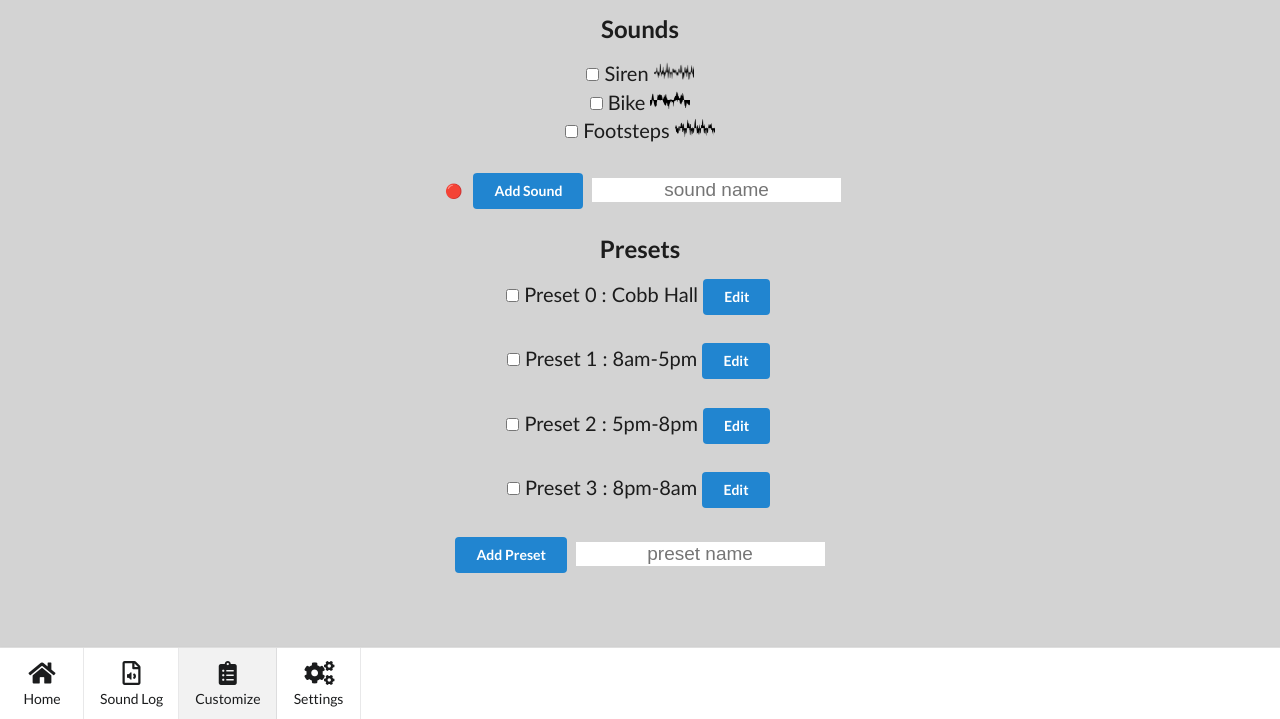
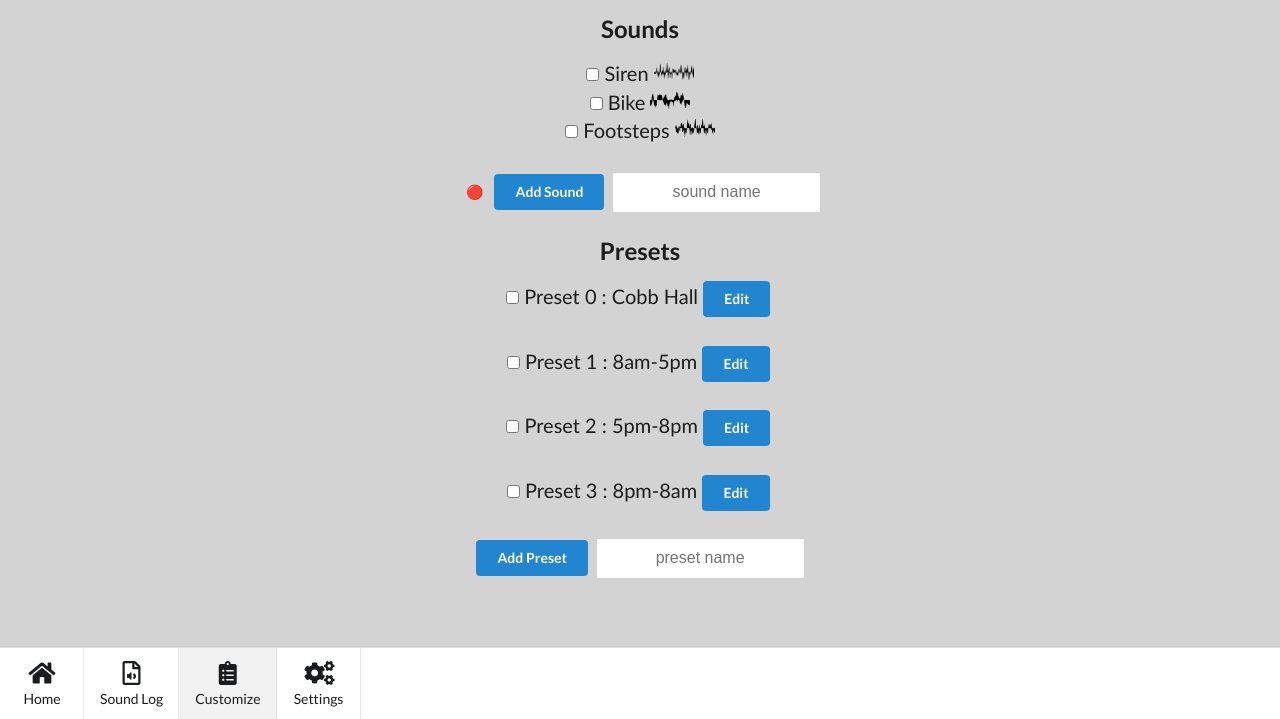
Before and after one commit to NiGereEpps/mercedeswn.github.io, a plain HTML site: page hi_fidelity/customize.html in a window 1280 px wide. Shown: the part 81-800 px from the top of the page. Drawn offline with nearby package versions, Linux system fonts and the light colour scheme.

Commit message:
Fixed styles

```diff
--- a/hi_fidelity/styles.css
+++ b/hi_fidelity/styles.css
@@ -23,10 +23,11 @@ input {
   background-color: white; /* Green */
   border: none;
   color: black;
+  padding:10px 0;
   text-align: center;
   text-decoration: none;
   display: inline-block;
-  font-size: 19px;
+  font-size: 16px;
 }
 
 .inner-div
```
